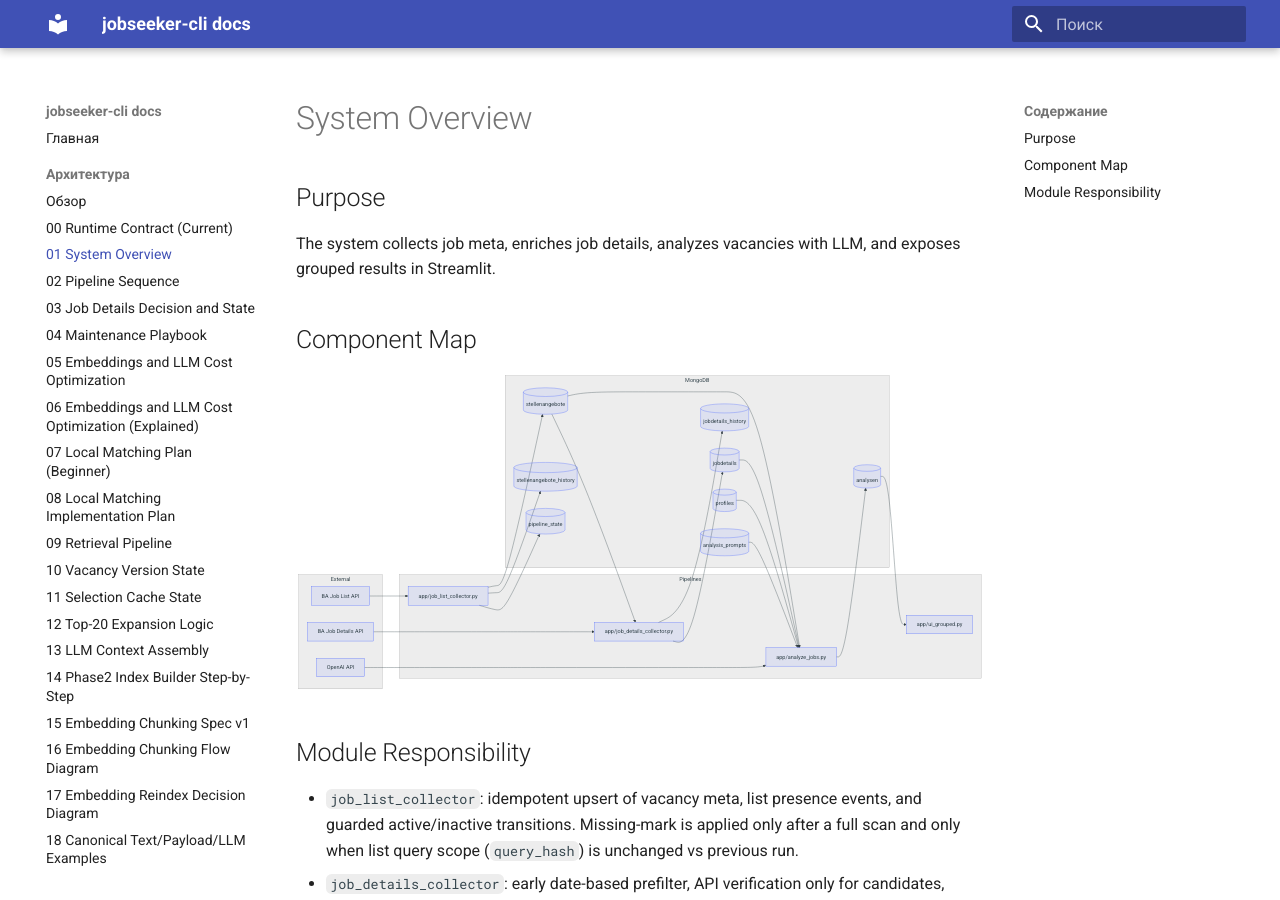
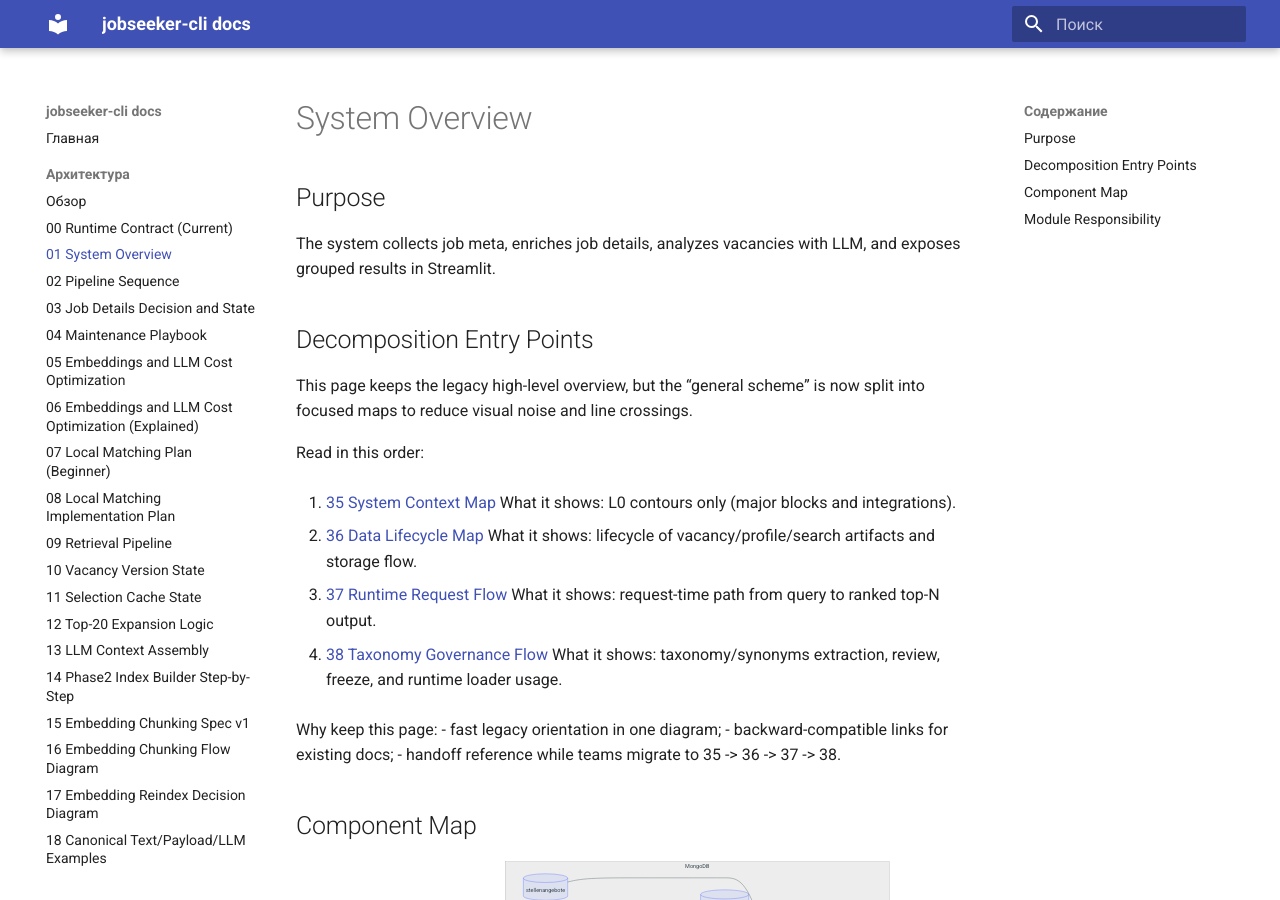
Before and after one commit to oleksiydi/jobseeker-cli-dev, an MkDocs documentation site: the page built from docs/architecture/01-system-overview.md, in a window 1280 px wide and 900 px high. Built offline with MkDocs 1.6.1 and Material for MkDocs 9.7.7, drawn with Linux system fonts in a browser that asks for light colours; a script that is not in the unit is left out.

Commit message:
docs(architecture): add decomposition entrypoints and fix diagram links

```diff
--- a/docs/architecture/01-system-overview.md
+++ b/docs/architecture/01-system-overview.md
@@ -3,6 +3,29 @@
 ## Purpose
 
 The system collects job meta, enriches job details, analyzes vacancies with LLM, and exposes grouped results in Streamlit.
+
+## Decomposition Entry Points
+
+This page keeps the legacy high-level overview, but the “general scheme” is now split into focused maps to reduce visual noise and line crossings.
+
+Read in this order:
+
+1. [35 System Context Map](35-system-context-map.md)
+What it shows: L0 contours only (major blocks and integrations).
+
+2. [36 Data Lifecycle Map](36-data-lifecycle-map.md)
+What it shows: lifecycle of vacancy/profile/search artifacts and storage flow.
+
+3. [37 Runtime Request Flow](37-runtime-request-flow.md)
+What it shows: request-time path from query to ranked top-N output.
+
+4. [38 Taxonomy Governance Flow](38-taxonomy-governance-flow.md)
+What it shows: taxonomy/synonyms extraction, review, freeze, and runtime loader usage.
+
+Why keep this page:
+- fast legacy orientation in one diagram;
+- backward-compatible links for existing docs;
+- handoff reference while teams migrate to 35 -> 36 -> 37 -> 38.
 
 ## Component Map
 
```
Also changed, not shown: docs/architecture/33-system-architecture-master-status-ru.md (+18 -0 lines), docs/architecture/35-system-context-map.md (+4 -4 lines), docs/architecture/36-data-lifecycle-map.md (+5 -5 lines), docs/architecture/38-taxonomy-governance-flow.md (+3 -3 lines).
